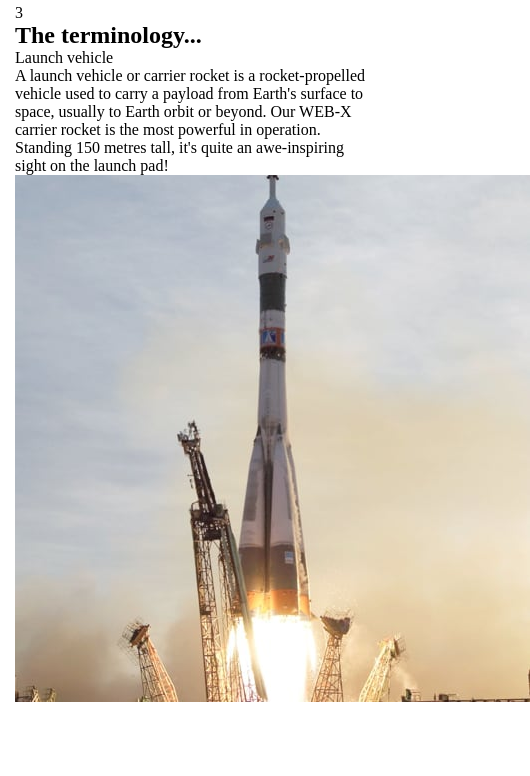
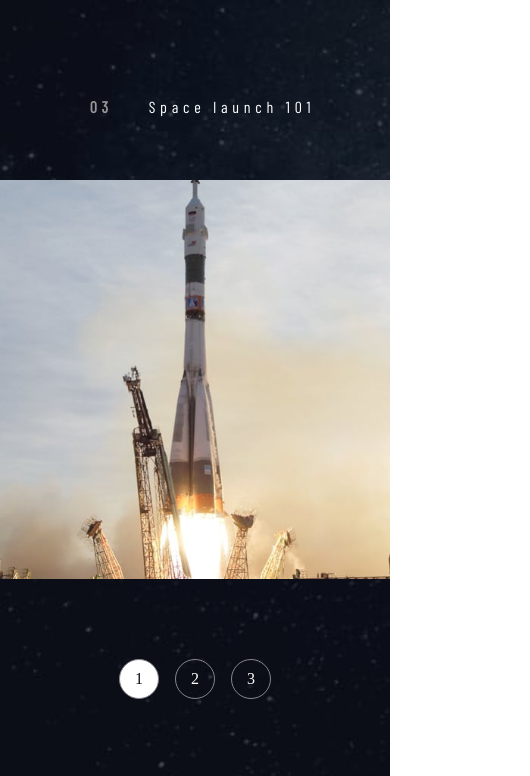
Before and after one commit to Glenda9031/Space_Tourism_Website_Main, a plain HTML site: page technology-vehicle.html in a window 390 px wide. Shown: the part 115-891 px from the top of the page, 530 px wide, since content can reach past the window. Before the commit the page ends 844 px from the top, so only its background shows below. Drawn offline with nearby package versions, Linux system fonts and the light colour scheme; a web font is replaced by a local one.

Commit message:
Update home.css, technology.css and app.js

```diff
--- a/css/technology.css
+++ b/css/technology.css
@@ -0,0 +1,145 @@
+/* Start Technology */
+
+.technology {
+    background-image: url('../images/technology/background-technology-desktop.jpg');
+    background-position: center;
+    background-size: cover;
+    display: flex;
+    padding-top: calc(8.5rem + 4.75rem);
+}
+
+.technology .content {
+    display: flex;
+    align-items: center;
+    gap: 5rem;
+}
+
+.technology .enumirate {
+    display: flex;
+    flex-direction: column;
+    gap: 2rem;
+}
+
+.technology .enumirate .num {
+    width: 5rem;
+    height: 5rem;
+    border-radius: 50%;
+    border: 0.0625rem solid var(--hover-color);
+    display: flex;
+    justify-content: center;
+    align-items: center;
+    color: #fff;
+    font-size: 2rem;
+    font-family: var(--second-font);
+    cursor: pointer;
+}
+
+.technology .enumirate .num:hover {
+    border-color: #fff;
+}
+
+.technology .enumirate .num.active {
+    color: var(--main-color);
+    background-color: #fff;
+}
+
+.technology .content h2 {
+    font-size: 1rem;
+    letter-spacing: 0.1688rem;
+    color: var(--second-color);
+    margin-bottom: 0.6875rem;
+    font-family: var(--main-font);
+    text-transform: uppercase;
+}
+
+.technology .content .name {
+    font-size: 3.5rem;
+    font-family: var(--second-font);
+    text-transform: uppercase;
+    color: #fff;
+    margin-bottom: 1.0625rem;
+}
+
+.technology .content .description {
+    width: 27.75rem;
+    font-size: 1.125rem;
+    color: var(--second-color);
+    line-height: 1.4;
+    word-spacing: 0.0625rem;
+    margin-bottom: 6.0625rem;
+}
+
+.technology .content img {
+    position: absolute;
+    right: 0;
+}
+
+@media (max-width: 68.75rem) {
+    .technology .main-title {
+        margin-left: 0.9375rem;
+    }
+
+    .technology .container {
+        width: 100%;
+        padding: 0;
+    }
+
+    .technology .content {
+        flex-direction: column-reverse;
+        align-items: center;
+    }
+
+    .technology .content img {
+        position: relative;
+        width: 100vw;
+        order: 4;
+    }
+
+    .technology .enumirate {
+        order: 3;
+        flex-direction: row;
+    }
+
+    .technology .content h2,
+    .technology .content .name,
+    .technology .content .description {
+        text-align: center;
+    }
+}
+
+@media (max-width: 48rem) {
+    .technology {
+        background-image: url('../images/destination/background-destination-tablet.jpg');
+    }
+}
+
+@media (max-width: 36rem) {
+    .technology {
+        background-image: url('../images/destination/background-destination-mobile.jpg');
+    }
+
+    .technology .enumirate {
+        gap: 1rem;
+    }
+
+    .technology .enumirate .num {
+        width: 2.5rem;
+        height: 2.5rem;
+        font-size: 1rem;
+    }
+
+    .technology .content h2 {
+        font-size: 0.875rem;
+    }
+
+    .technology .content .name {
+        font-size: 1.5rem;
+    }
+
+    .technology .content .description {
+        font-size: 0.9375rem;
+        width: 20.4375rem;
+    }
+}
+
+/* End Technology */
--- a/js/app.js
+++ b/js/app.js
@@ -0,0 +1,9 @@
+const openMenu = document.querySelector(".open-menu");
+const closeMenu = document.querySelector(".close-menu");
+const menu = document.querySelector("header nav");
+openMenu.addEventListener("click", () => {
+    menu.classList.add("active");
+});
+closeMenu.addEventListener("click", () => {
+    menu.classList.remove("active");
+});
```
Also changed, not shown: css/home.css (+0 -8 lines).
